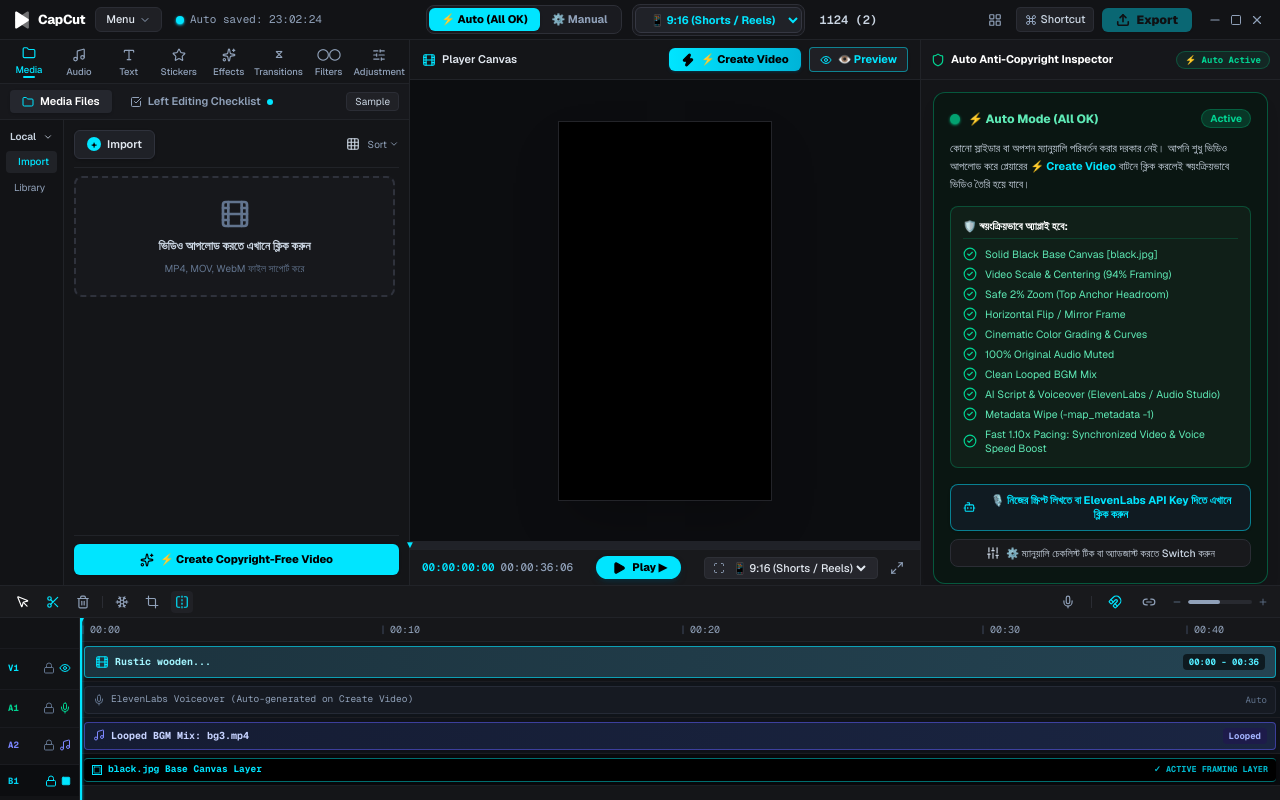
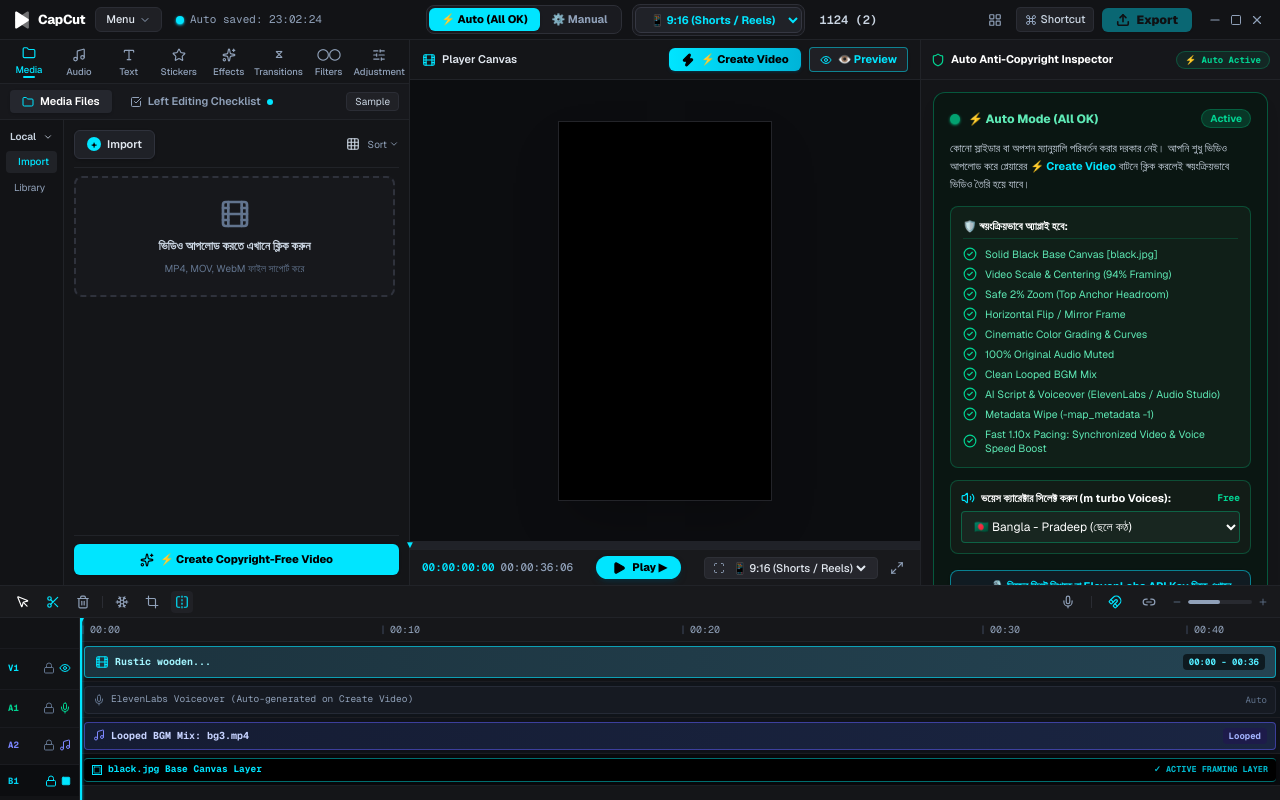
Before and after one commit to provash10/studio, a Next.js app: page / in a window 1280 px wide. Built offline with nearby package versions, Linux system fonts and the light colour scheme.

Commit message:
add quick voice selector for all free and premium engines

```diff
--- a/src/components/CapCutInspector.jsx
+++ b/src/components/CapCutInspector.jsx
@@ -304,6 +304,49 @@ export default function CapCutInspector({
 										<span>Fast 1.10x Pacing: Synchronized Video & Voice Speed Boost</span>
 									</div>
 								</div>
+							</div>
+
+							{/* Quick Voice Selector right in Auto Mode */}
+							<div className="bg-[#121c17] p-2.5 rounded-lg border border-emerald-500/30 flex flex-col gap-1.5">
+								<div className="flex items-center justify-between text-[11px] font-bold text-white">
+									<div className="flex items-center gap-1.5">
+										<Volume2 className="w-3.5 h-3.5 text-[#00e5ff]" />
+										<span>ভয়েস ক্যারেক্টার সিলেক্ট করুন (m turbo Voices):</span>
+									</div>
+									<span className="text-[9.5px] text-emerald-400 font-mono">
+										{voiceProvider === "edge" ? "Free" : "Premium"}
+									</span>
+								</div>
+								<select
+									value={selectedVoice}
+									onChange={(e) => {
+										const val = e.target.value;
+										if (setSelectedVoice) setSelectedVoice(val);
+										if (val.startsWith("bn-") || val.startsWith("en-") || val.startsWith("hi-")) {
+											if (setVoiceProvider) setVoiceProvider("edge");
+										} else if (val === "system-default") {
+											if (setVoiceProvider) setVoiceProvider("system");
+										} else {
+											if (setVoiceProvider) setVoiceProvider("elevenlabs");
+										}
+									}}
+									className="w-full bg-[#182620] border border-emerald-500/40 rounded px-2 py-1.5 text-xs text-white focus:outline-none focus:border-[#00e5ff] cursor-pointer"
+								>
+									<optgroup label="Free AI Voice (Edge-TTS - m turbo ডিফল্ট)">
+										<option value="bn-BD-PradeepNeural">🇧🇩 Bangla - Pradeep (ছেলে কণ্ঠ)</option>
+										<option value="bn-BD-NabanitaNeural">🇧🇩 Bangla - Nabanita (মেয়ে কণ্ঠ)</option>
+										<option value="en-US-ChristopherNeural">🇺🇸 English - Christopher (ভাইরাল মেল)</option>
+										<option value="en-US-JennyNeural">🇺🇸 English - Jenny (ভাইরাল ফিমেল)</option>
+										<option value="en-US-GuyNeural">🇺🇸 English - Guy (ডিপ মেল)</option>
+										<option value="hi-IN-MadhurNeural">🇮🇳 Hindi - Madhur (হিন্দি মেল)</option>
+									</optgroup>
+									<optgroup label="Premium AI Voice (ElevenLabs / Paid)">
+										<option value="21m00Tcm4TlvDq8ikWAM">💎 Rachel (শান্ত ও ন্যাচারাল)</option>
+										<option value="pNInz6obpgDQGcFmaJgB">💎 Adam (ভাইরাল ডিপ ভয়েস)</option>
+										<option value="ErXwobaYiN019PkySvjV">💎 Antoni (স্টোরিটেলিং)</option>
+										<option value="EXAVITQu4vr4xnSDxMaL">💎 Bella (এনার্জেটিক)</option>
+									</optgroup>
+								</select>
 							</div>
 
 							<div className="flex flex-col gap-2 pt-1">
```
